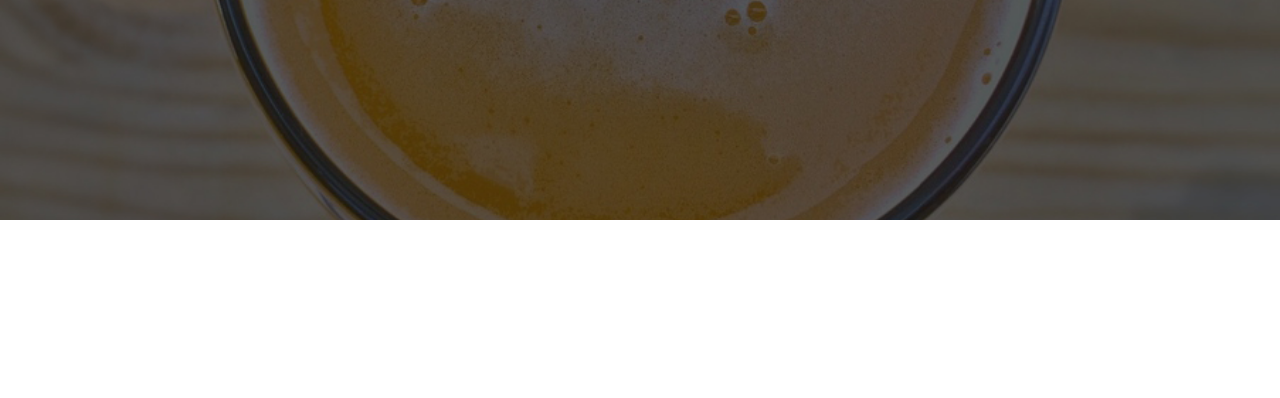
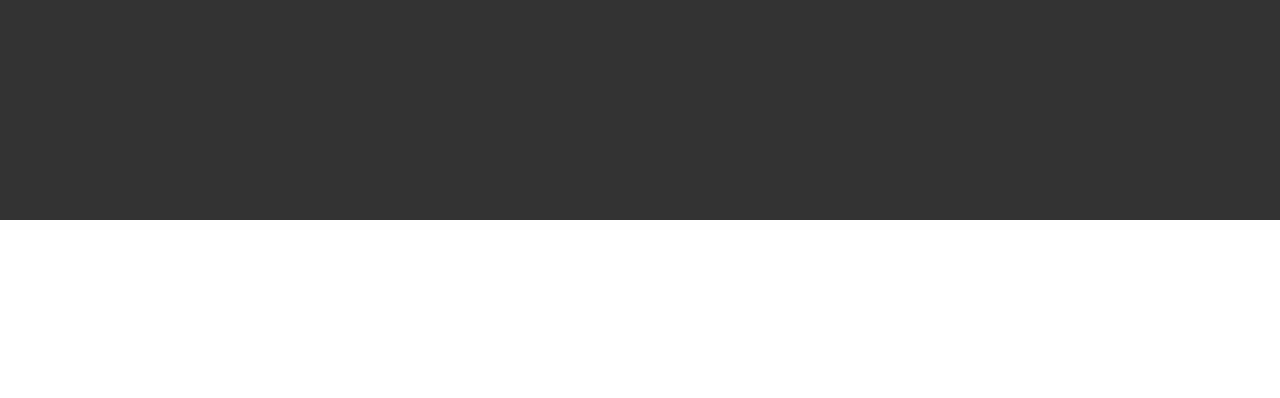
Before and after one commit to darrengordon91/Brewjectsite, a plain HTML site: page index.html in a window 1280 px wide. Shown: the part 402-800 px from the top of the page. Drawn offline with nearby package versions, Linux system fonts and the light colour scheme.

Commit message:
Update main.css

```diff
--- a/css/main.css
+++ b/css/main.css
@@ -72,6 +72,7 @@ header {
   background-repeat: none;
   background-attachment: scroll;
   background-position: center center;
+  background: #333333;
   -webkit-background-size: cover;
   -moz-background-size: cover;
   background-size: cover;
```
